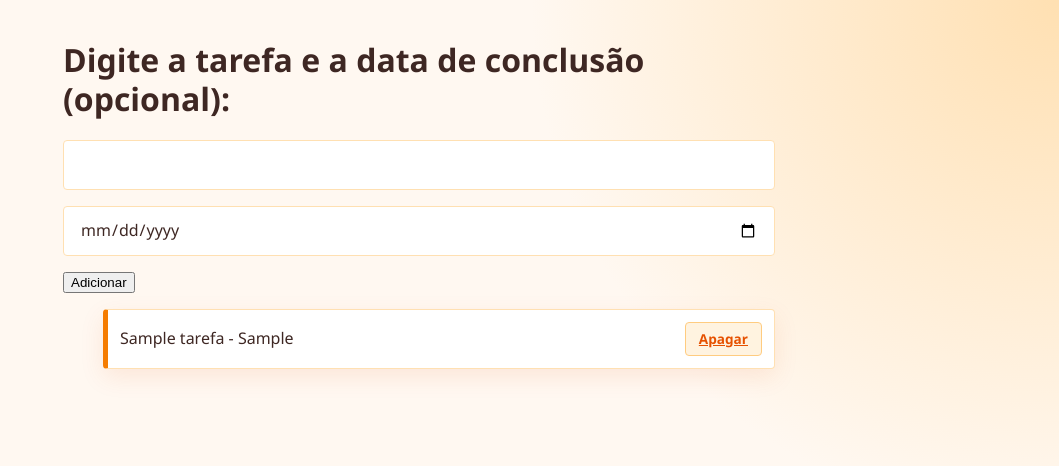
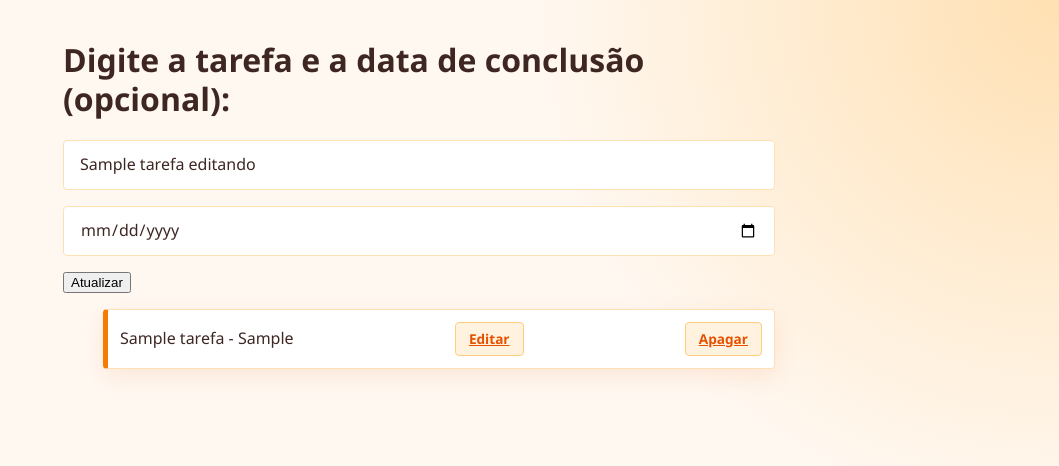
Before and after one commit to DanielROCHA08/projeto_com_Flask, a Flask app: template src/tarefas/templates/base.html in a window 1280 px wide. Shown: the top 466 px of the page, without its empty margins (221-1280 px from the left). Run offline with Flask 3, Linux system fonts and the light colour scheme; the template is opened without the code that fills it: most values are stand-ins (such as "Sample title", 1, 10 or a date in 2020).

Commit message:
feat: finalizando tarefa update  projeto Fullstack

```diff
--- a/src/tarefas/app.py
+++ b/src/tarefas/app.py
@@ -5,27 +5,31 @@ from tarefas.models.tarefa import Tarefa
 
 app = Flask(__name__)
 
+
 with app.app_context():
     init_db()
+
 
 @app.route('/test')
 def test():
     return 'Servidor online!'
 
+
 @app.route('/', methods=['GET', 'POST'])
 def home():
 
     if request.method == 'POST':
-        titulo_form = request.form['tituloTarefa'] # casa com o nome do input no form
-        data_conclusao_form = request.form['dataConclusao'] #casa com o nome do input no form
+
+        titulo_form = request.form['tituloTarefa']
+        data_conclusao_form = request.form['dataConclusao']
 
         data_corrigida = data_conclusao_form or None
-        # 'or' nesse caso é um operador de
 
-        # Instnaciamos uma nova tarefa com os dados recebidos do form
-        tarefa = Tarefa(titulo=titulo_form, data_conclusao=data_corrigida)
+        tarefa = Tarefa(
+            titulo=titulo_form,
+            data_conclusao=data_corrigida
+        )
 
-        # Salvamos a tarefa no banco
         tarefa.salvarTarefa()
 
         return redirect(url_for('home'))
@@ -35,14 +39,68 @@ def home():
     return render_template(
         'base.html',
         titulo_da_pagina='Minha lista de tarefas',
-        tarefas_da_pagina=tarefas
+        tarefas_da_pagina=tarefas,
+        tarefa_editando=None
     )
 
-# Crie uma nova funcionalidade para apagar casa uma das tarefas cadastradas
+
 @app.route('/delete/<int:id>')
 def apagar_id_especificado(id):
+
     Tarefa.apagarTarefa(id)
+
     return redirect(url_for('home'))
+
+
+"""
+TAREFA - UPDATE: Crie uma nova funcionalidade para editar/atualizar cada
+uma das tarefas, individualmente. A tarefa deverá ser editada/alterada no
+próprio formulário da página `base.html`, Note que você deverá criar:
+
+- Um método no modelo (Tarefa) para carregar uma tarefa salva no banco
+na memória (heap) do computador, instanciando um novo objeto;
+- Um método no modelo (Tarefa) para alterar a tarefa co  os novos valores;
+- Um link no View/Template (base.html) para chamar a rota do Controller
+- O botão `Adicionar` deve se tornar um botão `Atualizar`
+- Uma rota no Controller (app.py) para intermediar a operação que aceite
+os métodos GET (carregar a tarefa no formulário) e POST (enviar os dados
+alterados de volta para o Controller)
+- Não use JavaScript.
+"""
+
+
+@app.route('/update/<int:id>', methods=['GET', 'POST'])
+def atualizar_tarefa(id):
+
+    # GET = carregar a tarefa no formulário
+    if request.method == 'GET':
+
+        tarefa = Tarefa.buscarTarefa(id)
+
+        return render_template(
+            'base.html',
+            titulo_da_pagina='Minha lista de tarefas',
+            tarefas_da_pagina=Tarefa.listarTarefas(),
+            tarefa_editando=tarefa
+        )
+
+
+    # POST = enviar os dados alterados para o banco
+    if request.method == 'POST':
+
+        titulo_form = request.form['tituloTarefa']
+        data_conclusao_form = request.form['dataConclusao']
+
+        data_corrigida = data_conclusao_form or None
+
+        Tarefa.atualizarTarefa(
+            id,
+            titulo_form,
+            data_corrigida
+        )
+
+        return redirect(url_for('home'))
+
 
 if __name__ == '__main__':
     app.run()
--- a/src/tarefas/templates/base.html
+++ b/src/tarefas/templates/base.html
@@ -3,27 +3,67 @@
 <head>
     <meta charset="UTF-8">
     <meta name="viewport" content="width=device-width, initial-scale=1.0">
-    <title>{{ titulo }}</title>
-    <link rel="stylesheet" href="{{ url_for('static', filename= 'style.css') }}">
+    <title>{{ titulo_da_pagina }}</title>
+    <link rel="stylesheet" href="{{ url_for('static', filename='style.css') }}">
 </head>
 <body>
+
     <h1>Digite a tarefa e a data de conclusão (opcional):</h1>
 
-    <form method="POST"> <!-- seleciona o método HTTP -->
-        <input type="text" id="tituloTarefa" name="tituloTarefa">
-        <input type="date" id="dataConclusao" name="dataConclusao">
-        <button type="submit">Adicionar</button>
-    </form>
-    <!-- <output id="listaTarefas">Nenhuma tarefa cadastrada</output> -->
+
+    {% if tarefa_editando %}
+        <!-- FORMULÁRIO DE EDIÇÃO -->
+        <form method="POST" action="{{ url_for('atualizar_tarefa', id=tarefa_editando.id) }}">
+            <input
+                type="text"
+                id="tituloTarefa"
+                name="tituloTarefa"
+                value="{{ tarefa_editando.titulo }}"
+            >
+            <input
+                type="date"
+                id="dataConclusao"
+                name="dataConclusao"
+                value="{{ tarefa_editando.data_conclusao }}"
+            >
+            <button type="submit">Atualizar</button>
+        </form>
+
+
+    {% else %}
+        <!-- FORMULÁRIO DE ADIÇÃO -->
+        <form method="POST">
+            <input
+                type="text"
+                id="tituloTarefa"
+                name="tituloTarefa"
+            >
+            <input
+                type="date"
+                id="dataConclusao"
+                name="dataConclusao"
+            >
+            <button type="submit">Adicionar</button>
+        </form>
+
+    {% endif %}
 
     <ul id="listaTarefas">
+
         {% for tarefa in tarefas_da_pagina %}
             <li>
                 {{ tarefa.titulo_tarefa }} - {{ tarefa.data_conclusao }}
-                <a href="{{ url_for('apagar_id_especificado', id=tarefa.id_tarefa) }}">Apagar</a> <!-- Link para a rota de apagar este ID -->
+                <a href="{{ url_for('atualizar_tarefa', id=tarefa.id_tarefa) }}">
+                    Editar
+                </a>
+                <a href="{{ url_for('apagar_id_especificado', id=tarefa.id_tarefa) }}">
+                    Apagar
+                </a>
             </li>
         {% endfor %}
     </ul>
+</body>
+</html>
 
     <!--
         // Aplicação MVC (Molagem-Vosualização-Controle)
```
Also changed, not shown: src/tarefas/models/tarefa.py (+45 -6 lines).
